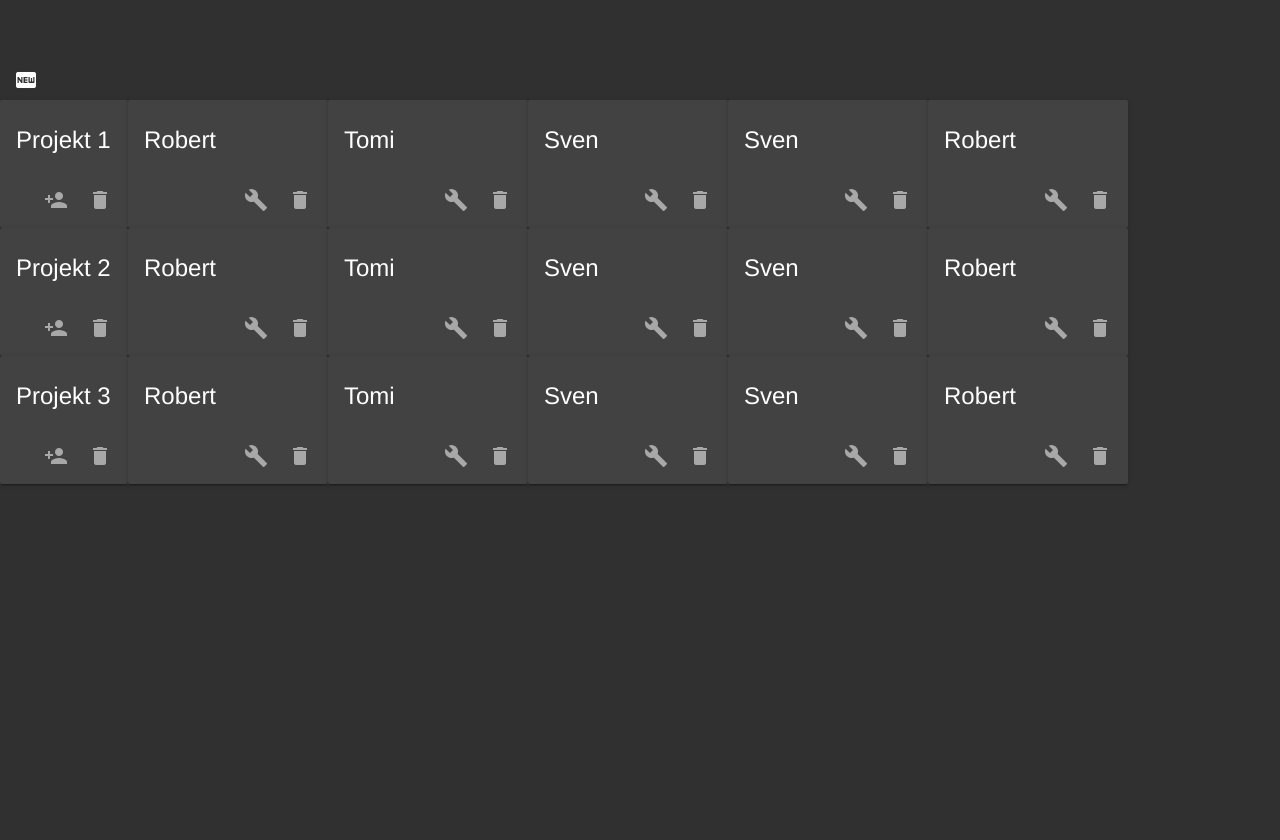
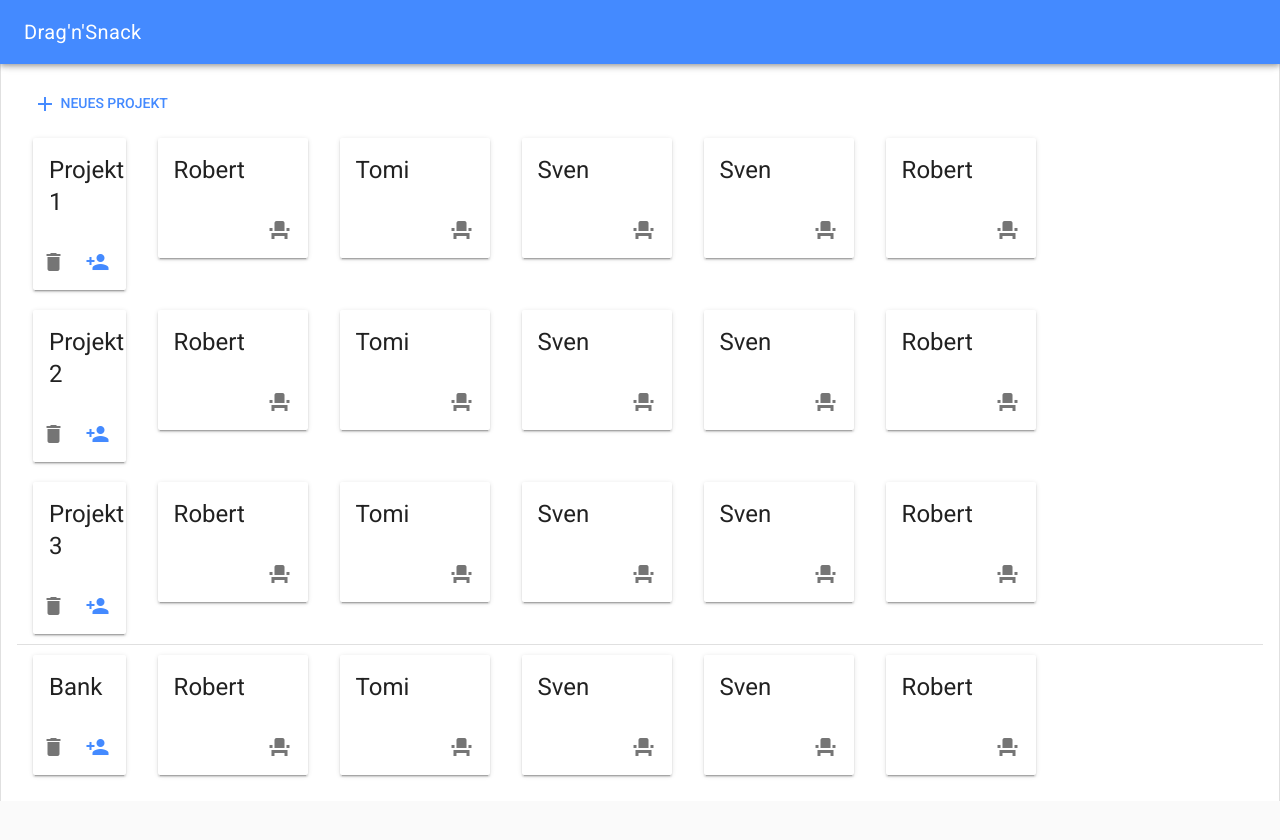
Before and after one commit to mrlorka/drag-n-snack, a Vue app: page / in a window 1280 px wide. Shown: the top 840 px of the page. After the commit the page ends 801 px from the top, so only its background shows below. Built offline with nearby package versions, Linux system fonts and the light colour scheme.

Commit message:
umstrukturierung und aussehen für weiteres vorgehen geebnet

```diff
--- a/package.json
+++ b/package.json
@@ -11,7 +11,8 @@
     "uuid": "^3.3.2",
     "vue": "^2.5.17",
     "vue-material": "^1.0.0-beta-10.2",
-    "vuedraggable": "^2.16.0"
+    "vuedraggable": "^2.16.0",
+    "vuex": "^3.0.1"
   },
   "devDependencies": {
     "@vue/cli-plugin-babel": "^3.0.4",
--- a/src/App.vue
+++ b/src/App.vue
@@ -1,16 +1,23 @@
 <template>
-  <div id="app">
-    <HelloWorld/>
+  <div class="page-container">
+    <md-app>
+      <md-app-toolbar class="md-primary">
+        <span class="md-title">Drag'n'Snack</span>
+      </md-app-toolbar>
+      <md-app-content>
+        <ProjectBoard/>
+      </md-app-content>
+    </md-app>
   </div>
 </template>
 
 <script>
-import HelloWorld from './components/HelloWorld.vue'
+import ProjectBoard from './components/ProjectBoard.vue'
 
 export default {
   name: 'app',
   components: {
-    HelloWorld
+    ProjectBoard
   }
 }
 </script>
--- a/src/components/HelloWorld.vue
+++ /dev/null
@@ -1,37 +0,0 @@
-<template>
-  <div>
-    <md-button class="md-icon-button" @click="add()">
-      <md-icon>fiber_new</md-icon>
-    </md-button>
-    <project-lane v-for="project in projects" :key="project.name" :name="project.name" v-on:deleteProject="deleteProject(project)"></project-lane>
-  </div>
-</template>
-
-<script>
-import ProjectLane from './ProjectLane.vue'
-export default {
-  name: 'HelloWorld',
-  components: {
-    ProjectLane
-  },
-  data () {
-    return {
-      projects: [
-        { name: 'Projekt 1' },
-        { name: 'Projekt 2' },
-        { name: 'Projekt 3' }
-      ]
-    }
-  },
-  methods: {
-    add: function() {
-      this.projects.push({ name: 'Projekt 4 '})
-    },
-    deleteProject: function(project) {
-      let deleteCandidate = this.projects.find(element => project.name === element.name)
-      var index = this.projects.indexOf(deleteCandidate);
-      this.projects.splice(index, 1);
-    }
-  }
-}
-</script>
--- /dev/null
+++ b/src/components/ProjectBoard.vue
@@ -0,0 +1,51 @@
+<template>
+  <div>
+    <md-button class="md-primary" @click="add()">
+      <md-icon>add</md-icon>
+      Neues Projekt
+    </md-button>
+    <div class="lane" v-for="project in projects" :key="project.id">
+      <project-lane :name="project.name" v-on:deleteProject="deleteProject(project)"></project-lane>
+    </div>
+    <md-divider></md-divider>
+    <div class="lane">
+      <project-lane name="Bank"></project-lane>
+    </div>
+  </div>
+</template>
+
+<script>
+import ProjectLane from './ProjectLane.vue'
+import uuidv1 from 'uuid'
+export default {
+  name: 'ProjectBoard',
+  components: {
+    ProjectLane
+  },
+  data () {
+    return {
+      projects: [
+        { name: 'Projekt 1' },
+        { name: 'Projekt 2' },
+        { name: 'Projekt 3' }
+      ]
+    }
+  },
+  methods: {
+    add: function() {
+      this.projects.push({ id: uuidv1(), name: 'Projekt 4 '})
+    },
+    deleteProject: function(project) {
+      let deleteCandidate = this.projects.find(element => project.id === element.id)
+      var index = this.projects.indexOf(deleteCandidate);
+      this.projects.splice(index, 1);
+    }
+  }
+}
+</script>
+<style scoped>
+  .lane {
+    padding-top: 10px;
+    padding-bottom: 10px;
+  }
+</style>
--- a/src/components/ProjectLane.vue
+++ b/src/components/ProjectLane.vue
@@ -3,37 +3,27 @@
       <div class="md-layout-item md-size-10">
         <md-card>
           <md-card-header>
-            <div class="md-title">{{name}}</div>
+            <div class="md-headline">{{name}}</div>
           </md-card-header>
           <md-card-actions>
-            <md-button class="md-icon-button" @click="add()">
-              <md-icon>person_add</md-icon>
-            </md-button>
             <md-button class="md-icon-button" @click="$emit('deleteProject')">
               <md-icon>delete</md-icon>
+            </md-button>
+            <md-button class="md-icon-button md-primary" @click="add()">
+              <md-icon>person_add</md-icon>
             </md-button>
           </md-card-actions>
         </md-card>
       </div>
-      <div class="hat-list md-layout-item md-size-80">
+      <div class="md-layout-item md-size-80">
         <draggable v-model="myArray" :options="{group:'people'}" @start="drag=true" @end="drag=false">
           <md-card class="dragcard" v-for="element in myArray" :key="element.id" >
             <md-card-header>
-              <div v-if="element.id !== editId" class="md-title">{{element.name}}</div>
-              <input v-if="element.id === editId" v-model="element.name" />
+              <div class="md-headline">{{element.name}}</div>
             </md-card-header>
             <md-card-actions>
-              <md-button v-if="element.id !== editId" class="md-icon-button" @click="edit(element)">
-                <md-icon>build</md-icon>
-              </md-button>
-              <md-button v-if="element.id === editId" class="md-icon-button" @click="save()">
-                <md-icon>check</md-icon>
-              </md-button>
-              <md-button v-if="element.id === editId" class="md-icon-button" @click="cancel(element)">
-                <md-icon>close</md-icon>
-              </md-button>
               <md-button class="md-icon-button" @click="remove(element)">
-                <md-icon>delete</md-icon>
+                <md-icon>event_seat</md-icon>
               </md-button>
             </md-card-actions>
           </md-card>
@@ -52,14 +42,11 @@ export default {
   props: {
     name: {
       type: String,
-      required: true,
-      default: 'no name'
+      required: true
     }
   },
   data () {
     return {
-      editId: 0,
-      editOld: '',
       myArray: [
         { id: uuidv1(), name: 'Robert' },
         { id: uuidv1(), name: 'Tomi' },
@@ -71,34 +58,23 @@ export default {
   },
   methods: {
     add: function() {
-      this.myArray.push( {id: uuidv1(), name: '<Neu>' })
+      this.myArray.push( {id: uuidv1(), name: 'Neu' })
     },
     remove: function(element) {
         var index = this.myArray.indexOf(element);
         this.myArray.splice(index, 1);
-    },
-    edit: function(element) {
-        this.editId = element.id;
-        this.editOld = element.name;
-      },
-    save: function() {
-        this.editId = 0;
-    },
-    cancel: function(element) {
-        element.name = this.editOld;
-        this.editId = 0;
     }
   }
 }
 </script>
 
-<style scoped>
-
-  .hat-list {
-    text-align: left;
-  }
+<style lang="scss" scoped>
   .dragcard {
     display: inline-block;
-    width: 200px;
+    width: 150px;
+  }
+
+  .search {
+    max-width: 500px;
   }
 </style>
--- a/src/main.js
+++ b/src/main.js
@@ -4,12 +4,14 @@ import draggable from 'vuedraggable'
 import VueMaterial from 'vue-material'
 
 import 'vue-material/dist/vue-material.min.css'
-import 'vue-material/dist/theme/default-dark.css' // This line here
+import 'vue-material/dist/theme/default.css'
+import store from './store'
 
 Vue.use(draggable)
 Vue.use(VueMaterial)
 Vue.config.productionTip = false
 
 new Vue({
+  store,
   render: h => h(App)
 }).$mount('#app')
--- /dev/null
+++ b/src/store.js
@@ -0,0 +1,15 @@
+import Vue from 'vue'
+import Vuex from 'vuex'
+
+Vue.use(Vuex)
+
+export default new Vuex.Store({
+  state: {
+  },
+  mutations: {
+
+  },
+  actions: {
+
+  }
+})
```
Also changed, not shown: 1 other file (tests, documents, lock files or other folders).
